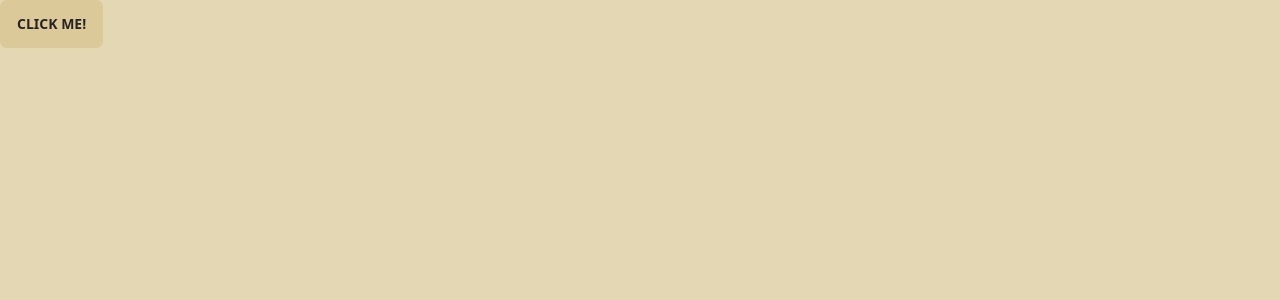
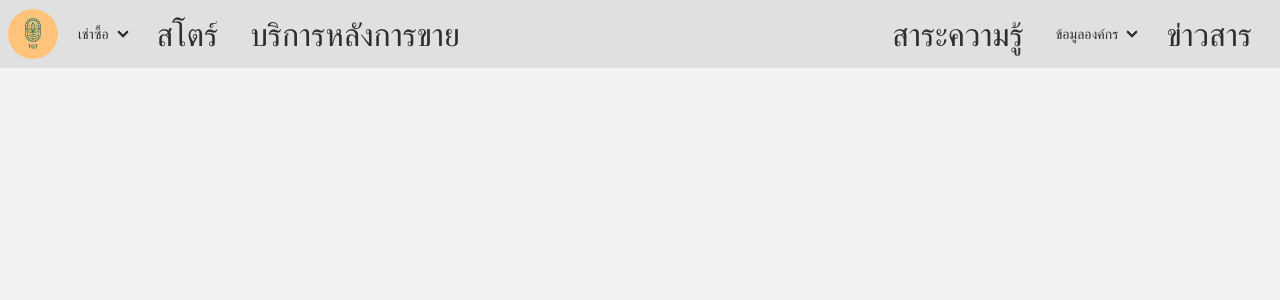
Before and after one commit to kwaichanz/PKS, a Next.js app in the folder TGT-APP/: page / in a window 1280 px wide. Shown: the top 300 px of the page. Built offline with nearby package versions, Linux system fonts and the light colour scheme.

Commit message:
editing navbar

```diff
--- a/TGT-APP/package.json
+++ b/TGT-APP/package.json
@@ -19,6 +19,7 @@
     "postcss": "8.4.24",
     "react": "18.2.0",
     "react-dom": "18.2.0",
+    "sass": "^1.63.6",
     "tailwindcss": "3.3.2",
     "typescript": "5.1.3"
   },
--- /dev/null
+++ b/TGT-APP/src/app/components/Navbar/Navbar.module.css
@@ -0,0 +1,3 @@
+a {
+    font-size: 32px;
+}
--- a/TGT-APP/src/app/components/Navbar/Navbar.tsx
+++ b/TGT-APP/src/app/components/Navbar/Navbar.tsx
@@ -1,12 +1,107 @@
+import Image from "next/image";
 import React from "react";
+
+import "./Navbar.module.css";
 
 export const Navbar = () => {
   return (
-    <div className="flex justify-between ">
-      <button className="btn" type="button">
-        {" "}
-        Click me!
-      </button>
+    <div className="navbar bg-base-200">
+      <div className="navbar-start">
+        <div className="dropdown">
+          <label tabIndex={0} className="btn btn-ghost lg:hidden">
+            <svg
+              xmlns="http://www.w3.org/2000/svg"
+              className="h-5 w-5"
+              fill="none"
+              viewBox="0 0 24 24"
+              stroke="currentColor"
+            >
+              <path
+                strokeLinecap="round"
+                strokeLinejoin="round"
+                strokeWidth="2"
+                d="M4 6h16M4 12h8m-8 6h16"
+              />
+            </svg>
+          </label>
+          <ul
+            tabIndex={0}
+            className="menu menu-sm dropdown-content mt-3 z-[1] p-2 shadow bg-base-100 rounded-box w-screen "
+          >
+            <li>
+              <a>สินค้า</a>
+              <ul className="p-2">
+                <li>
+                  <a>สินค้า 1</a>
+                </li>
+                <li>
+                  <a>สินค้า 2</a>
+                </li>
+              </ul>
+            </li>
+            <li>
+              <a>ข่าวสาร</a>
+            </li>
+            <li>
+              <a>โปรโมชั่น</a>
+            </li>
+          </ul>
+        </div>
+        <Image
+          src="/TGT_logo.png"
+          width={50}
+          height={50}
+          alt="TGT"
+          className="static rounded-full"
+        />
+        <div className="navbar-center hidden lg:flex">
+          <ul className="menu menu-horizontal px-1">
+            <li tabIndex={0}>
+              <details>
+                <summary>เช่าซื้อ</summary>
+                <ul className="p-2">
+                  <li>
+                    <a>Submenu 1</a>
+                  </li>
+                  <li>
+                    <a>Submenu 2</a>
+                  </li>
+                </ul>
+              </details>
+            </li>
+            <li>
+              <a>สโตร์</a>
+            </li>
+            <li>
+              <a>บริการหลังการขาย</a>
+            </li>
+          </ul>
+        </div>
+      </div>
+
+      <div className="navbar-end hidden lg:flex">
+        <ul className="menu menu-horizontal px-1">
+          <li>
+            <a>สาระความรู้</a>
+          </li>
+          <li tabIndex={0}>
+            <details>
+              <summary>ข้อมูลองค์กร</summary>
+              <ul className="p-2">
+                <li>
+                  <a>Submenu 1</a>
+                </li>
+                <li>
+                  <a>Submenu 2</a>
+                </li>
+              </ul>
+            </details>
+          </li>
+          <li>
+            <a>ข่าวสาร</a>
+          </li>
+        </ul>
+      </div>
     </div>
   );
 };
--- a/TGT-APP/src/app/layout.tsx
+++ b/TGT-APP/src/app/layout.tsx
@@ -15,7 +15,7 @@
   children: React.ReactNode;
 }) {
   return (
-    <html lang="en" data-theme="retro">
+    <html lang="en" data-theme="autumn">
       <body>
         <Navbar />
         {children}
--- a/TGT-APP/tailwind.config.js
+++ b/TGT-APP/tailwind.config.js
@@ -1,7 +1,7 @@
 /** @type {import('tailwindcss').Config} */
 module.exports = {
   daisyui:{
-    themes: ["light","dark","retro"],
+    themes: ["light","dark","retro","autumn"],
   },
   content: [
     "./src/pages/**/*.{js,ts,jsx,tsx,mdx}",
```
Also changed, not shown: TGT-APP/public/TGT_logo.png (added), 1 other file (tests, documents, lock files or other folders).
